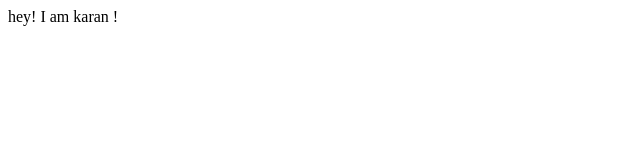
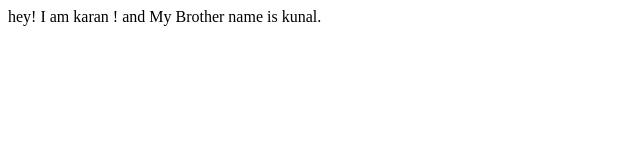
Before and after one commit to mrpicaro/karanSingh.com, a plain HTML site: page index.html in a window 1280 px wide. Shown: the whole page, without its empty margins (0-640 px from the left). Drawn offline with Linux system fonts and the light colour scheme.

Commit message:
Update:text

```diff
--- a/index.html
+++ b/index.html
@@ -8,5 +8,6 @@
 </head>
 <body>
      hey! I am karan !
+     and My Brother name is kunal.
 </body>
 </html>
```
